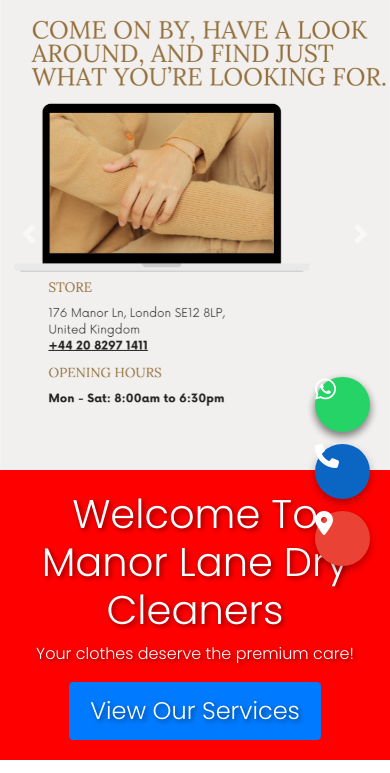
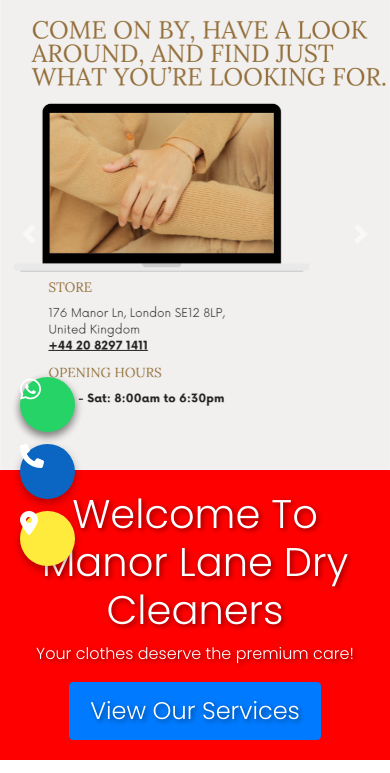
Before and after one commit to TayyabMalik12/tayyabmalik12.github.io, a Flask app: page / in a window 390 px wide. Shown: the part 258-1031 px from the top of that part. Run offline with Flask 3, Linux system fonts and the light colour scheme; the page is wider than the window, and the part outside it is not shown; some libraries are stand-ins or nearby versions.

Commit message:
Update index.html edits icons

```diff
--- a/ninja/templates/index.html
+++ b/ninja/templates/index.html
@@ -182,7 +182,7 @@
             .floating-buttons {
                   position: fixed;
                   bottom: 20px;
-                  right: 20px;
+                  left: 20px;
                   display: flex;
                   flex-direction: column;
                   gap: 12px;
@@ -216,7 +217,7 @@
                 }
 
             .map {
-                  background-color: #EA4335;
+                  background-color: #FFEB3B;
                 }
 
         }
```
Also changed, not shown: other parts of ninja/templates/index.html (+1 -0 lines).
